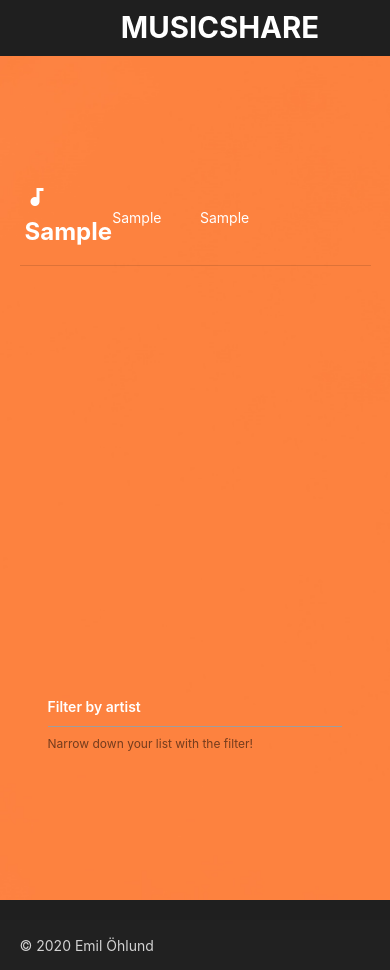
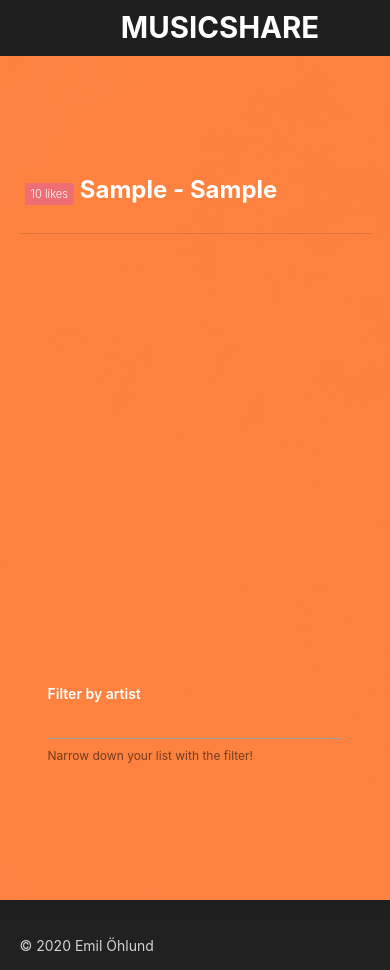
Before and after one commit to emilohlund-git/musicshare, a Flask app: page /library in a window 390 px wide. Run offline with Flask 2, Linux system fonts and the light colour scheme; a database or web service that is not in the repository returns one stand-in record (values such as "Sample title"); some libraries are stand-ins or nearby versions.

Commit message:
Added styling to the library table. And to the form on the submission page. Also added funtionality for the table on the library page to sort itself based on the amount of likes on each song, aswell as being able to like / dislike songs in the library.

```diff
--- a/app.py
+++ b/app.py
@@ -5,7 +5,7 @@
 
 app = Flask(__name__, static_url_path='/static')
 
-password = os.environ.get('MY_PASSWORD')
+password = os.getenv('MY_PASSWORD')
 
 app.config["MONGO_DBNAME"] = "MusicProject"
 app.config["MONGO_URI"] = "mongodb+srv://Emil:{}@cluster0-hhlkk.mongodb.net/musicproject?retryWrites=true&w=majority".format(
@@ -40,5 +40,19 @@
 def library():
     return render_template('library.html', songs=mongo.db.songs.find())
 
+
+@app.route('/addlike/<song_id>')
+def addlike(song_id):
+    songs = mongo.db.songs
+    songs.update_one({'_id': ObjectId(song_id)}, {'$inc': {'likes': 1}})
+    return redirect(url_for('library'))
+
+@app.route('/dislike/<song_id>')
+def dislike(song_id):
+    songs = mongo.db.songs
+    songs.update_one({'_id': ObjectId(song_id)}, {'$inc': {'likes': -1}})
+    return redirect(url_for('library'))
+
+
 if __name__ == '__main__':
     app.run(host=os.environ.get('IP'), port=os.environ.get('PORT'), debug=True)
--- a/static/css/style.css
+++ b/static/css/style.css
@@ -11,9 +11,19 @@
 
 /* INPUT CUSTOMIZATION */
 
+.big-label {
+  font-size: 35px !important;
+  font-weight: 800;
+  text-transform: uppercase;
+}
+
+input::placeholder {
+  color: rgba(255, 255, 255, 0.712) !important
+}
+
 input,
 input::placeholder {
-  color: #fff;
+  padding-top: 25px !important;
 }
 
 /* label color */
@@ -232,17 +242,6 @@
   background: inherit;
 }
 
-.search-close-icon {
-  display: none !important;
-  position: absolute;
-  top: 0;
-  left: 100% !important;
-  padding-left: 0px;
-  color: rgba(0, 0, 0, 0.54);
-  transition: color 0.2s;
-  cursor: pointer;
-}
-
 .my-grey {
   background: #f7f7f7;
 }
@@ -308,51 +307,26 @@
   margin-top: 8px;
 }
 
-@media only screen and (max-width: 600px) {
-  nav form {
-    /*     left: calc(90vw - 100%); */
-  }
+/* COLLAPSIBLE */
+.collapsible-header,
+.collapsible-body,
+.collapsible,
+ul.collapsible > li {
+  background: none !important;
+  margin: 0 0 5px 0 !important;
+  padding: 0 !important;
+  border: 0 !important;
+  box-shadow: none !important;
+}
 
-  ::placeholder {
-    /* Chrome, Firefox, Opera, Safari 10.1+ */
-    color: transparent;
-  }
+.no-shadows {
+  box-shadow: none !important;
+}
 
-  input.search-field {
-    width: 1px;
-    margin-right: 0px;
-    padding: 8px 25px;
-    border-bottom-right-radius: 0;
-    border-top-right-radius: 0;
-  }
-  input.search-field ~ .search-popup {
-    width: 1px;
-    margin-right: 0px;
-    padding: 8px 25px;
-  }
+.badge {
+  background-color: #ee6e73 !important;
+}
 
-  .search-icon {
-    top: 0;
-    padding-left: 15px;
-    color: rgba(0, 0, 0, 0.54);
-  }
-
-  input.search-field:focus {
-    margin-right: 0px;
-    width: 100vw;
-    padding: 8px 8px 8px 50px;
-  }
-
-  input.search-field:focus ~ .search-popup {
-    width: 100vw;
-  }
-
-  .search-content {
-    width: 100%;
-    padding: 8px 8px;
-  }
-
-  nav .nav-wrapper {
-    margin-right: 0px;
-  }
+.right-margin {
+  margin-right: 10px;
 }
--- a/templates/library.html
+++ b/templates/library.html
@@ -4,7 +4,7 @@
     style="background-image:url({{ url_for('static', filename='img/orange-background.jpg') }}); background-size: cover;">
     <div class="container">
         <div class="responsive-table table-status-sheet">
-            <table class="bordered" id="library-table">
+            <table class="bordered z-depth-0" id="library-table">
                 <thead>
                     <tr>
                     </tr>
@@ -13,16 +13,20 @@
                     {% for song in songs %}
                     <tr>
                         <td>
-                            <i class="material-icons text-white">audiotrack</i>
-                            <strong id="form-artist-strong">{{song.form_artist}}</strong>
-                        </td>
-                        <td>
-                            <span id="form-song-span">{{song.form_song}}</span>
-                        </td>
-                        <td>
-                            <span id="form-genre-span">{{song.form_genre}}</span>
-                        </td>
-                        <td>
+                            <ul class="collapsible">
+                                <li>
+                                    <div class="collapsible-header">
+                                        <strong id="form-artist-strong" class="left-align"><span class="new badge"
+                                                data-badge-caption="likes" id="likes">{{song.likes}}</span> {{song.form_artist}} -
+                                            <span id="form-song-span"
+                                                class="right-align">{{song.form_song}}</span></strong>
+                                    </div>
+                                    <div class="collapsible-body">
+                                        <a href="{{ url_for('addlike', song_id=song._id) }}"><i
+                                                class="material-icons text-white thumb">thumb_up</i></a>
+                                        <a href="{{ url_for('dislike', song_id=song._id) }}"><i
+                                                class="material-icons text-white thumb right-margin">thumb_down</i></a>
+                                        <span class="hide">{{song.form_genre}}</span>
                                         {% if 'spotify' in song.form_link %}
                                         <a target="_blank" href="{{song.form_link}}" id="form-genre-span"><img
                                                 src="{{ url_for('static', filename='img/spotify-icon.png') }}"
@@ -30,10 +34,14 @@
                                         {% elif 'youtube' in song.form_link %}
                                         <a target="_blank" href="{{song.form_link}}" id="form-genre-span"><img
                                                 src="{{ url_for('static', filename='img/youtube-icon.png') }}"
-                                style="width: 20px; height: 20px;"> Play with Youtube!</a>
+                                                style="width: 20px; height: 20px; margin-left: 2px"> Play with
+                                            Youtube!</a>
                                         {% else %}
                                         <a target="_blank" href="{{song.form_link}}" id="form-genre-span"></a>
                                         {% endif %}
+                                    </div>
+                                </li>
+                            </ul>
                         </td>
                     </tr>
                     {% endfor %}
@@ -55,6 +63,43 @@
     // Showcasing that we are on this page by changing the color of the respective button in the navbar on pageload
     document.getElementById("music-add").style.color = "white";
     document.getElementById("music-library").style.color = "orange";
+
+    sortTable();
+    // Sorting the table by likes
+    function sortTable() {
+        var table, rows, switching, i, x, y, shouldSwitch;
+        table = document.getElementById("library-table");
+        switching = true;
+        /* Make a loop that will continue until
+        no switching has been done: */
+        while (switching) {
+            // Start by saying: no switching is done:
+            switching = false;
+            rows = table.rows;
+            /* Loop through all table rows (except the
+            first, which contains table headers): */
+            for (i = 1; i < (rows.length - 1); i++) {
+                // Start by saying there should be no switching:
+                shouldSwitch = false;
+                /* Get the two elements you want to compare,
+                one from current row and one from the next: */
+                x = rows[i].getElementsByTagName("TD")[0];
+                y = rows[i + 1].getElementsByTagName("TD")[0];
+                // Check if the two rows should switch place:
+                if (x.getElementsByTagName("span")[0].innerHTML < y.getElementsByTagName("span")[0].innerHTML) {
+                    // If so, mark as a switch and break the loop:
+                    shouldSwitch = true;
+                    break;
+                }
+            }
+            if (shouldSwitch) {
+                /* If a switch has been marked, make the switch
+                and mark that a switch has been done: */
+                rows[i].parentNode.insertBefore(rows[i + 1], rows[i]);
+                switching = true;
+            }
+        }
+    }
 </script>
 <script src="{{ url_for('static', filename='js/filter.js') }}"></script>
 {% endblock %}
```
Also changed, not shown: templates/addsong.html (+4 -4 lines), README.md. Lines whose indentation alone changed are shown as unchanged.
